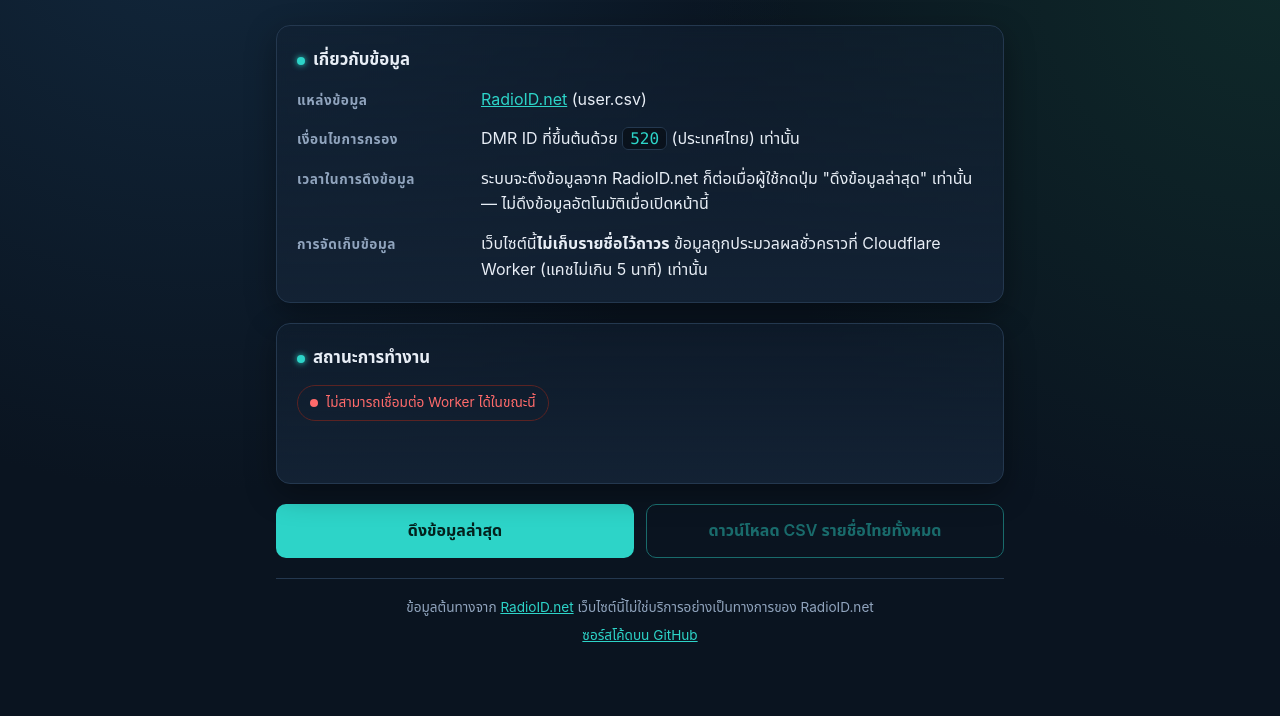
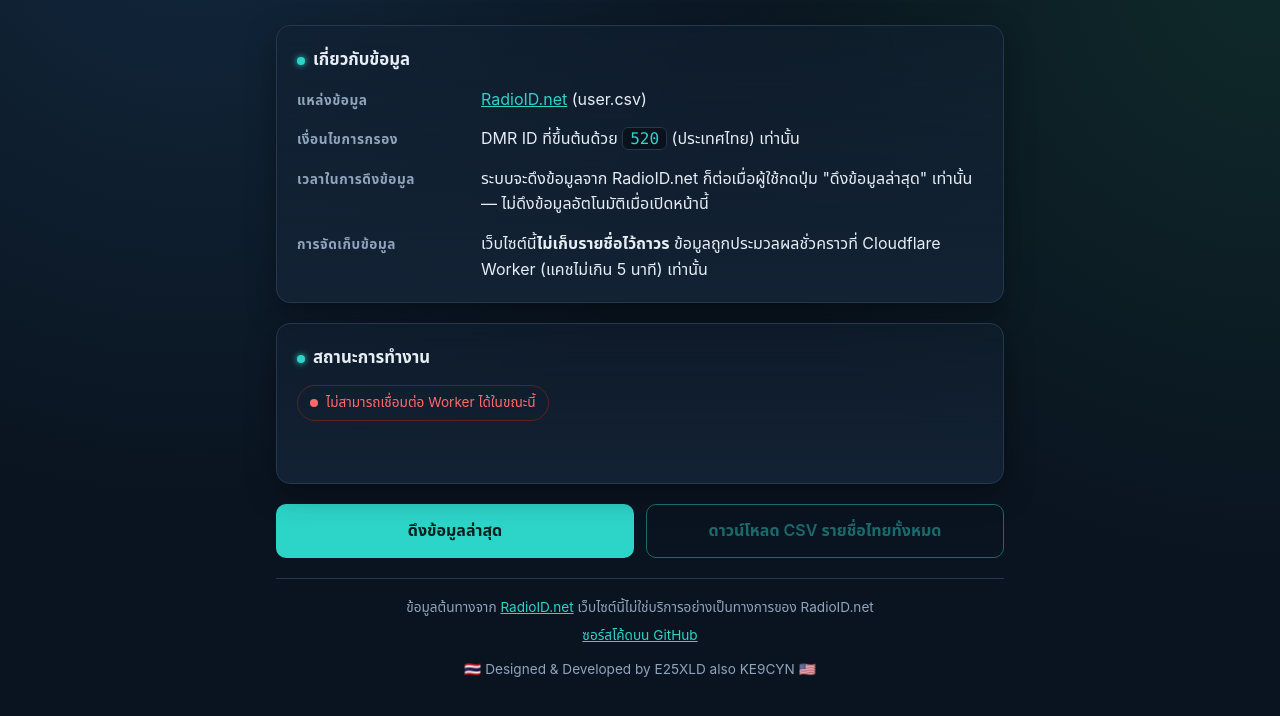
Before and after one commit to e25xld-ham/radioid-thailand, a website: page index.html in a window 1280 px wide. Shown: the part 122-838 px from the top of the page. Drawn offline with Linux system fonts and the light colour scheme; no server answers.

Commit message:
fix: enable Pages and add site footer (#2)
Claude-Session: https://claude.ai/code/session_01M4fNaFAeUDgUr4AKz3CViY

Co-authored-by: Claude <noreply@anthropic.com>

```diff
--- a/assets/style.css
+++ b/assets/style.css
@@ -394,6 +394,12 @@ a:focus-visible {
   margin: 6px 0;
 }
 
+/* Higher specificity than ".site-footer p" (0,1,1) so the extra top margin
+   isn't silently dropped by the more general sibling-paragraph rule above. */
+.site-footer .footer-credit {
+  margin-top: 12px;
+}
+
 /* ---------- Responsive tweaks ---------- */
 
 @media (min-width: 640px) {
--- a/index.html
+++ b/index.html
@@ -94,6 +94,7 @@
     <p>
       <a href="https://github.com/e25xld-ham/radioid-thailand" target="_blank" rel="noopener noreferrer">ซอร์สโค้ดบน GitHub</a>
     </p>
+    <p class="footer-credit">🇹🇭 Designed &amp; Developed by E25XLD also KE9CYN 🇺🇸</p>
   </footer>
 
 </div>
```
Also changed, not shown: .github/workflows/deploy-pages.yml.
